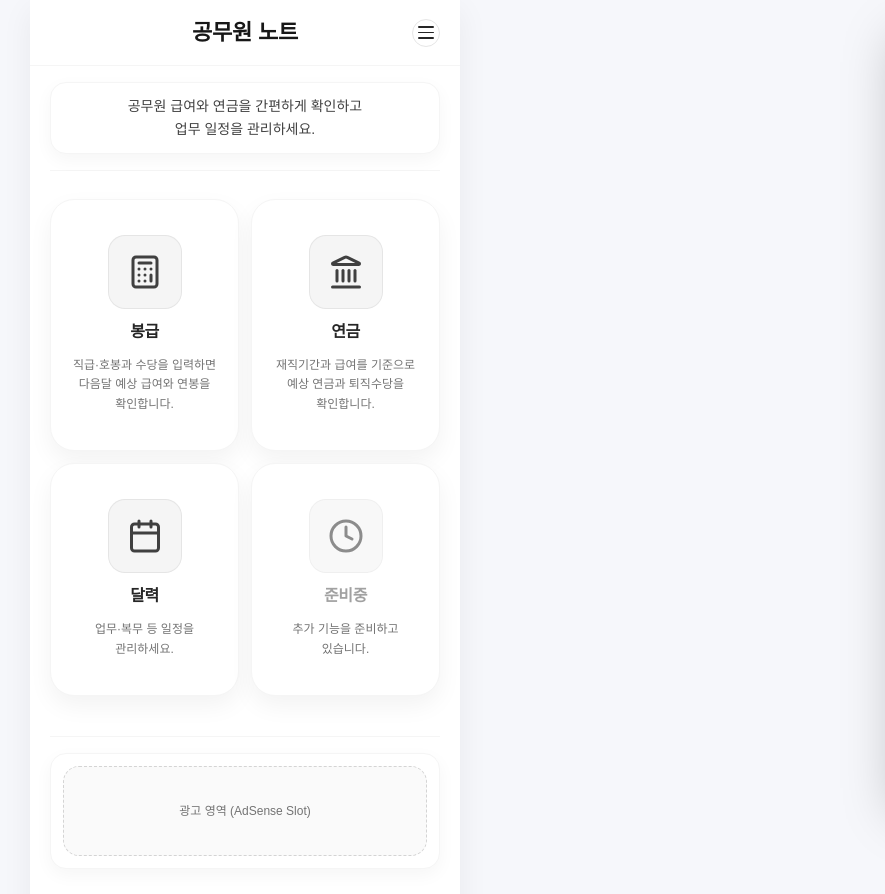
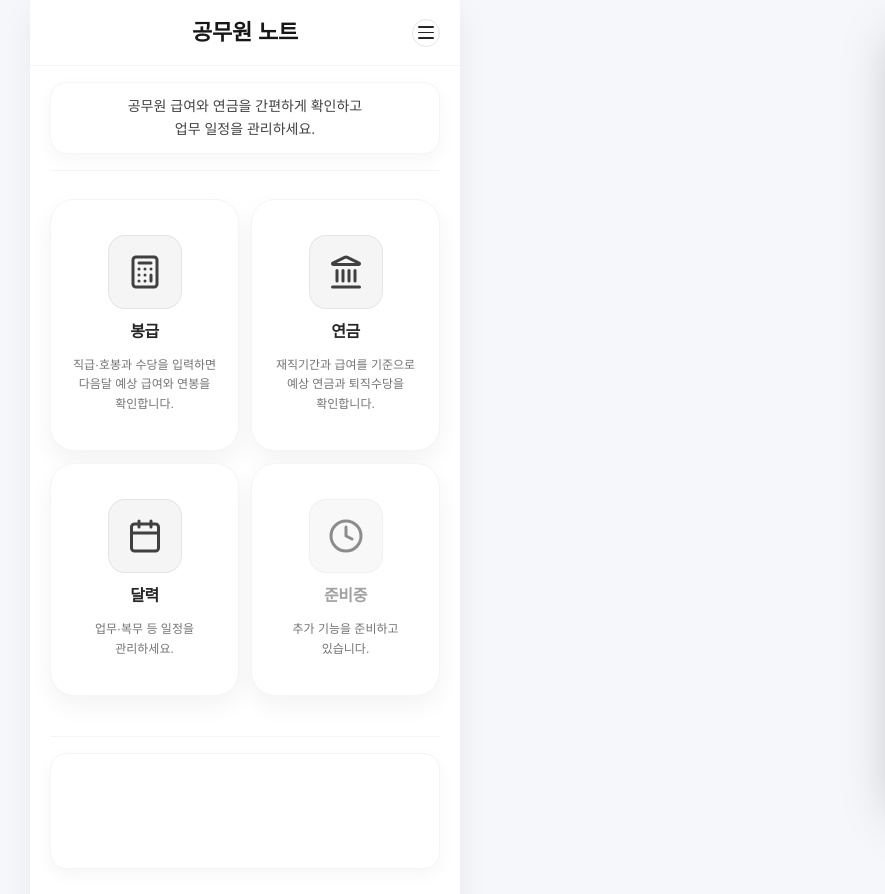
Before and after one commit to parkdaewoon/calculator, a Next.js app: page / in a window 1280 px wide. Shown: the top 894 px of the page, without its empty margins (395-1280 px from the left). Built offline with nearby package versions, Linux system fonts and the light colour scheme; no server answers.

Commit message:
calendar / pension / allowance update

```diff
--- a/app/page.tsx
+++ b/app/page.tsx
@@ -97,7 +97,7 @@ export default function HomePage() {
         <div className="mt-2 h-px bg-neutral-100" />
         <div className="mt-4 flex justify-center">
           <div className="w-full max-w-md rounded-2xl border border-neutral-100 bg-white p-3 text-center shadow-[0_6px_18px_rgba(0,0,0,0.04)]">
-            <AdsenseSlot height={90} />
+            <AdsenseSlot slot="1234567890" height={90} />
           </div>
         </div>
       </section>
--- a/components/AdsenseSlot.tsx
+++ b/components/AdsenseSlot.tsx
@@ -1,12 +1,33 @@
-export default function AdsenseSlot({ height = 72 }: { height?: number }) {
+"use client";
+
+import { useEffect } from "react";
+
+declare global {
+  interface Window {
+    adsbygoogle: unknown[];
+  }
+}
+
+type Props = {
+  slot: string;
+  height?: number;
+};
+
+export default function AdsenseSlot({ slot, height = 90 }: Props) {
+  useEffect(() => {
+    try {
+      (window.adsbygoogle = window.adsbygoogle || []).push({});
+    } catch {}
+  }, []);
+
   return (
-    <div
-      className="w-full rounded-2xl border border-dashed border-neutral-300 bg-neutral-50 text-center text-xs text-neutral-500"
-      style={{ height }}
-    >
-      <div className="flex h-full items-center justify-center">
-        광고 영역 (AdSense Slot)
-      </div>
-    </div>
+    <ins
+      className="adsbygoogle"
+      style={{ display: "block", height }}
+      data-ad-client="ca-pub-7723637407359078"
+      data-ad-slot={slot}
+      data-ad-format="auto"
+      data-full-width-responsive="true"
+    />
   );
 }
```
